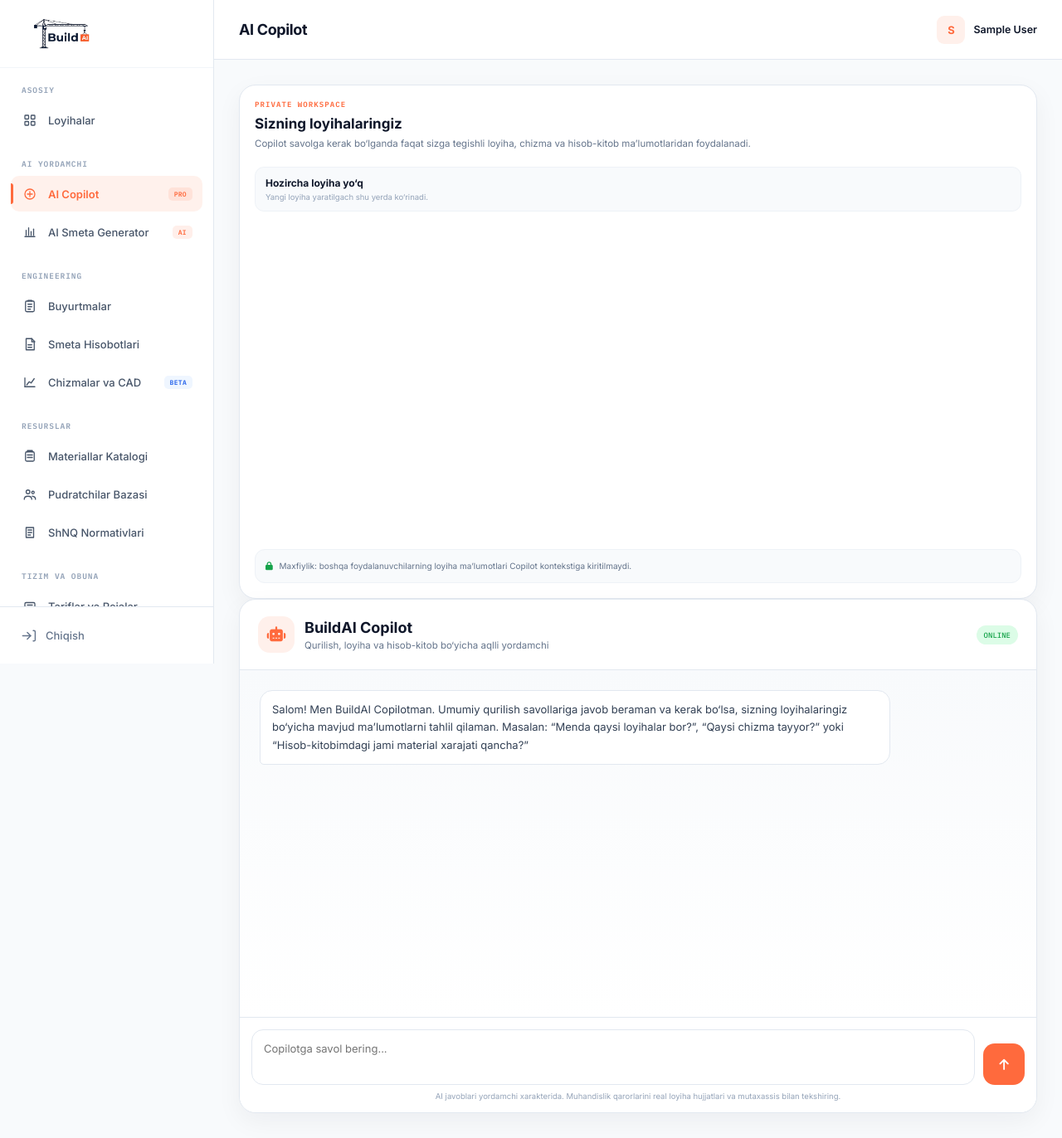
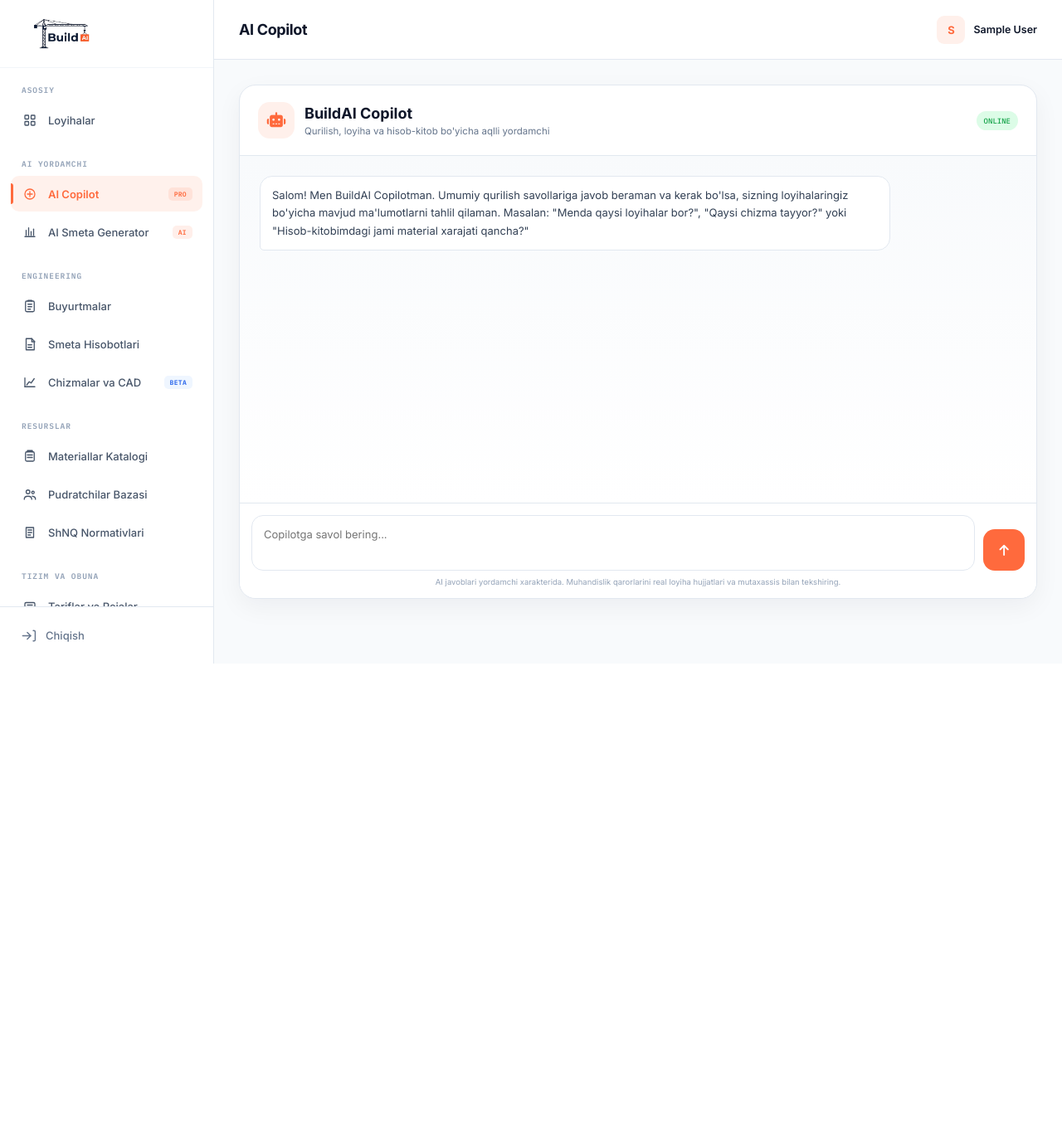
Before and after one commit to AcoderM-tech/BuildAI, a Django app: page /copilot/ in a window 1280 px wide. Shown: the whole page at 83% size. After the commit the page ends 800 px from the top, so only its background shows below. Run offline with Django 4.2, Linux system fonts and the light colour scheme; the visitor is signed in with stand-in values (Sample User, id 1); data that the repository does not hold is empty.

Commit message:
Refactor CSS layout for copilot page

```diff
--- a/templates/copilot.html
+++ b/templates/copilot.html
@@ -7,19 +7,9 @@
 
 {% block extra_style %}
 <style>
-  .copilot-page{min-height:calc(100vh - 132px);display:grid;grid-template-columns:280px minmax(0,1fr);gap:22px}
+  .copilot-page{min-height:calc(100vh - 132px);display:flex;flex-direction:column}
   .copilot-card{background:#fff;border:1px solid var(--border);border-radius:20px;box-shadow:0 10px 30px rgba(15,23,42,.05)}
-  .copilot-projects{padding:18px;display:flex;flex-direction:column;min-height:620px}
-  .copilot-kicker{font:600 9px/1.2 'IBM Plex Mono',monospace;letter-spacing:.12em;text-transform:uppercase;color:#FF6A3D}
-  .copilot-side-title{margin-top:7px;font-size:17px;font-weight:700;color:var(--ink)}
-  .copilot-side-sub{margin-top:6px;font-size:11.5px;line-height:1.55;color:var(--ink-dim)}
-  .copilot-project-list{margin-top:18px;display:flex;flex-direction:column;gap:7px;overflow:auto}
-  .copilot-project{padding:11px 12px;border:1px solid #EEF2F7;border-radius:11px;background:#F8FAFC}
-  .copilot-project strong{display:block;font-size:12px;color:#0F172A;white-space:nowrap;overflow:hidden;text-overflow:ellipsis}
-  .copilot-project span{display:block;margin-top:4px;font-size:9.5px;color:#94A3B8}
-  .copilot-private{margin-top:auto;padding:12px;border-radius:12px;background:#F8FAFC;border:1px solid #EEF2F7;font-size:10px;line-height:1.55;color:#64748B}
-  .copilot-private i{color:#16A34A;margin-right:5px}
-  .copilot-main{display:flex;flex-direction:column;min-height:620px;overflow:hidden}
+  .copilot-main{display:flex;flex-direction:column;flex:1;min-height:620px;overflow:hidden}
   .copilot-header{padding:20px 22px;border-bottom:1px solid var(--border);display:flex;align-items:center;justify-content:space-between;gap:18px}
   .copilot-header-left{display:flex;align-items:center;gap:12px}
   .copilot-avatar{width:44px;height:44px;border-radius:14px;background:rgba(255,106,61,.1);color:#FF6A3D;display:flex;align-items:center;justify-content:center;font-size:18px}
@@ -37,46 +27,23 @@
   .copilot-send{width:50px;height:50px;border:0;border-radius:14px;background:#FF6A3D;color:#fff;cursor:pointer;font-size:15px}
   .copilot-send:disabled{opacity:.55;cursor:not-allowed}
   .copilot-hint{margin-top:8px;text-align:center;font-size:9.5px;color:#94A3B8}
-  @media(max-width:900px){.copilot-page{grid-template-columns:1fr}.copilot-projects{min-height:auto}.copilot-private{margin-top:18px}.copilot-main{min-height:620px}}
   @media(max-width:600px){.copilot-header{padding:16px}.copilot-messages{padding:16px}.copilot-msg{max-width:94%}.copilot-status{display:none}}
 </style>
 {% endblock %}
 
 {% block content %}
 <div class="copilot-page">
-  <aside class="copilot-card copilot-projects">
-    <span class="copilot-kicker">Private workspace</span>
-    <h2 class="copilot-side-title">Sizning loyihalaringiz</h2>
-    <p class="copilot-side-sub">Copilot savolga kerak bo‘lganda faqat sizga tegishli loyiha, chizma va hisob-kitob ma’lumotlaridan foydalanadi.</p>
-
-    <div class="copilot-project-list">
-      {% for project in projects %}
-        <div class="copilot-project">
-          <strong>{{ project.name }}</strong>
-          <span>{{ project.get_status_display }} · {{ project.drawings.count }} ta chizma</span>
-        </div>
-      {% empty %}
-        <div class="copilot-project">
-          <strong>Hozircha loyiha yo‘q</strong>
-          <span>Yangi loyiha yaratilgach shu yerda ko‘rinadi.</span>
-        </div>
-      {% endfor %}
-    </div>
-
-    <div class="copilot-private"><i class="fa-solid fa-lock"></i> Maxfiylik: boshqa foydalanuvchilarning loyiha ma’lumotlari Copilot kontekstiga kiritilmaydi.</div>
-  </aside>
-
   <section class="copilot-card copilot-main">
     <header class="copilot-header">
       <div class="copilot-header-left">
         <div class="copilot-avatar"><i class="fa-solid fa-robot"></i></div>
-        <div><h1 class="copilot-title">BuildAI Copilot</h1><p class="copilot-desc">Qurilish, loyiha va hisob-kitob bo‘yicha aqlli yordamchi</p></div>
+        <div><h1 class="copilot-title">BuildAI Copilot</h1><p class="copilot-desc">Qurilish, loyiha va hisob-kitob bo'yicha aqlli yordamchi</p></div>
       </div>
       <span class="copilot-status">ONLINE</span>
     </header>
 
     <div class="copilot-messages" id="copilotMessages">
-      <div class="copilot-msg ai">Salom! Men BuildAI Copilotman. Umumiy qurilish savollariga javob beraman va kerak bo‘lsa, sizning loyihalaringiz bo‘yicha mavjud ma’lumotlarni tahlil qilaman. Masalan: “Menda qaysi loyihalar bor?”, “Qaysi chizma tayyor?” yoki “Hisob-kitobimdagi jami material xarajati qancha?”</div>
+      <div class="copilot-msg ai">Salom! Men BuildAI Copilotman. Umumiy qurilish savollariga javob beraman va kerak bo'lsa, sizning loyihalaringiz bo'yicha mavjud ma'lumotlarni tahlil qilaman. Masalan: "Menda qaysi loyihalar bor?", "Qaysi chizma tayyor?" yoki "Hisob-kitobimdagi jami material xarajati qancha?"</div>
     </div>
 
     <div class="copilot-composer">
@@ -107,9 +74,9 @@
     try{
       const res=await fetch(apiUrl,{method:'POST',headers:{'Content-Type':'application/json','X-CSRFToken':getCookie('csrftoken')},body:JSON.stringify({message:text})});
       const data=await res.json();
-      if(res.status===403){loading.textContent='Sessiya xavfsizlik tekshiruvidan o‘tmadi. Sahifani yangilab qayta urinib ko‘ring.';return;}
-      loading.textContent=data.response||data.error||'Javob olishning iloji bo‘lmadi.';
-    }catch(err){loading.textContent='Aloqa vaqtincha ishlamadi. Iltimos, qayta urinib ko‘ring.';}
+      if(res.status===403){loading.textContent='Sessiya xavfsizlik tekshiruvidan o\'tmadi. Sahifani yangilab qayta urinib ko\'ring.';return;}
+      loading.textContent=data.response||data.error||'Javob olishning iloji bo\'lmadi.';
+    }catch(err){loading.textContent='Aloqa vaqtincha ishlamadi. Iltimos, qayta urinib ko\'ring.';}
     finally{send.disabled=false;input.focus();messages.scrollTop=messages.scrollHeight;}
   });
   function getCookie(name){const value=('; '+document.cookie).split('; '+name+'=');if(value.length===2)return decodeURIComponent(value.pop().split(';').shift());return '';}
```
